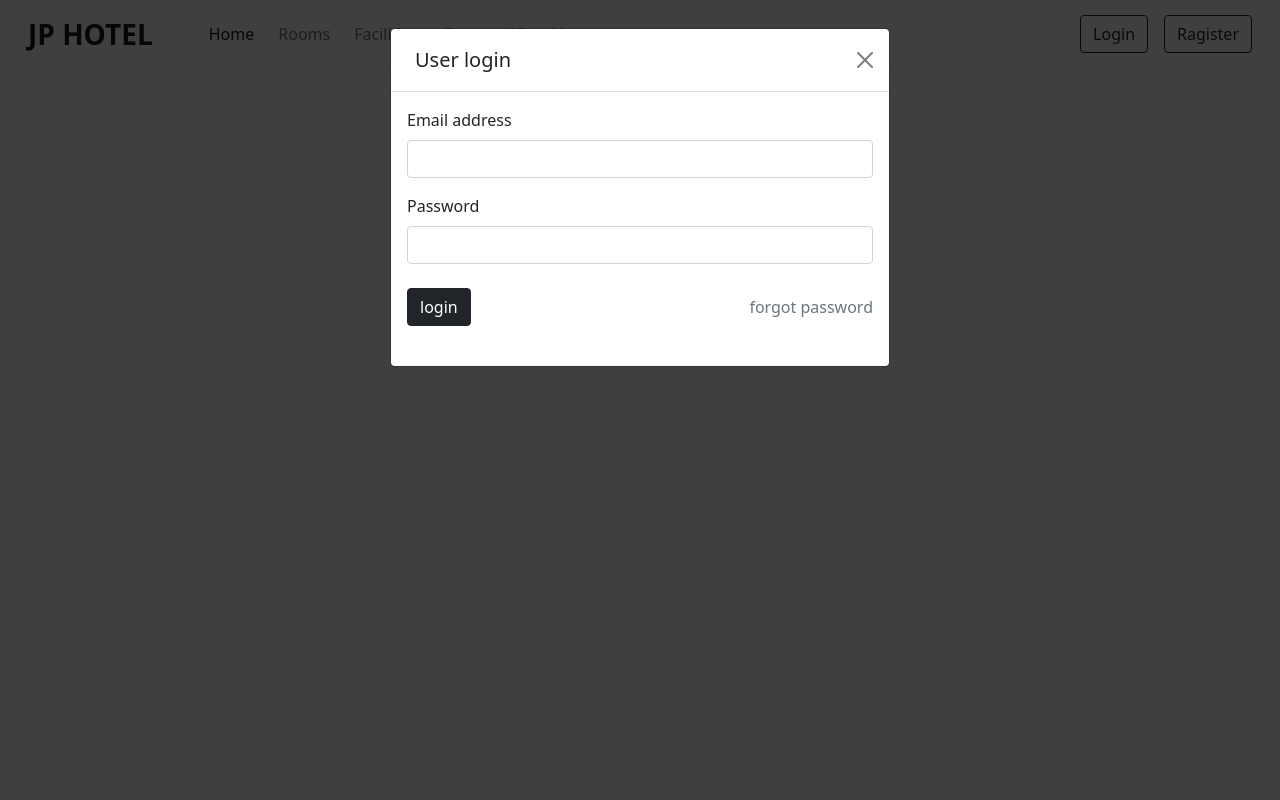
After one commit to Mahamadkadiwal/Project-of-php, a PHP site: page /inc/header.php in a window 1280 px wide, after a click on "Login". The commit adds this page. Run offline with PHP 8.4, Linux system fonts and the light colour scheme.

Commit message:
add header / indexpage link
index page add to header part

```diff
--- /dev/null
+++ b/inc/header.php
@@ -0,0 +1,154 @@
+<!-- <bootstrap  js link -->
+<script src="https://cdn.jsdelivr.net/npm/@popperjs/core@2.9.2/dist/umd/popper.min.js" integrity="sha384-IQsoLXl5PILFhosVNubq5LC7Qb9DXgDA9i+tQ8Zj3iwWAwPtgFTxbJ8NT4GN1R8p" crossorigin="anonymous"></script>
+<script src="https://cdn.jsdelivr.net/npm/bootstrap@5.0.2/dist/js/bootstrap.min.js" integrity="sha384-cVKIPhGWiC2Al4u+LWgxfKTRIcfu0JTxR+EQDz/bgldoEyl4H0zUF0QKbrJ0EcQF" crossorigin="anonymous"></script>
+<script src="https://cdn.jsdelivr.net/npm/bootstrap@5.0.2/dist/js/bootstrap.bundle.min.js" integrity="sha384-MrcW6ZMFYlzcLA8Nl+NtUVF0sA7MsXsP1UyJoMp4YLEuNSfAP+JcXn/tWtIaxVXM" crossorigin="anonymous">
+</script>
+<!-- bootstrap css link  -->
+<link href="https://cdn.jsdelivr.net/npm/bootstrap@5.0.2/dist/css/bootstrap.min.css" rel="stylesheet" integrity="sha384-EVSTQN3/azprG1Anm3QDgpJLIm9Nao0Yz1ztcQTwFspd3yD65VohhpuuCOmLASjC" crossorigin="anonymous">
+
+
+
+
+<!-- navbar  -->
+<nav class="navbar navbar-expand-lg navbar-light bg-white px-lg-3 py-lg-2 shadow-sm sticky-top">
+    <div class="container-fluid">
+        <a class="navbar-brand me-5 fw-bold fs-3 h-font" href="index.php">JP HOTEL </a>
+        <button class="navbar-toggler" type="button" data-bs-toggle="collapse" data-bs-target="#navbarSupportedContent" aria-controls="navbarSupportedContent" aria-expanded="false" aria-label="Toggle navigation">
+            <span class="navbar-toggler-icon"></span>
+        </button>
+        <div class="collapse navbar-collapse" id="navbarSupportedContent">
+            <ul class="navbar-nav me-auto mb-2 mb-lg-0">
+                <li class="nav-item">
+                    <a class="nav-link active me-2" aria-current="page" href="index.php">Home</a>
+                </li>
+                <li class="nav-item">
+                    <a class="nav-link me-2" href="rooms.php">Rooms</a>
+                </li>
+                <li class="nav-item">
+                    <a class="nav-link me-2" href="Facilities.php">Facilities</a>
+                </li>
+                <li class="nav-item ">
+                    <a class="nav-link me-2" href="contact.php">Contact US</a>
+                </li>
+                <li class="nav-item">
+                    <a class="nav-link" href="about.php">About</a>
+                </li>
+
+            </ul>
+            <div class="d-flex">
+
+                <button type="button" class="btn btn-outline-dark shadow-none me-lg-3 me-2" data-bs-toggle="modal" data-bs-target="#loginModal">
+                    Login
+                </button>
+                <button type="button" class="btn btn-outline-dark shadow-none " data-bs-toggle="modal" data-bs-target="#RagisterModal">
+                    Ragister
+                </button>
+            </div>
+        </div>
+    </div>
+</nav>
+
+<!-- Modal login -->
+<div class="modal fade" id="loginModal" data-bs-backdrop="static" data-bs-keyboard="false" tabindex="-1" aria-labelledby="staticBackdropLabel" aria-hidden="true">
+    <div class="modal-dialog">
+        <div class="modal-content">
+            <form action="">
+                <div class="modal-header">
+                    <h5 class="modal-title d-flex align-items-center">
+                        <i class="bi bi-person-circle fs-3 me-2"></i>User login
+                    </h5>
+                    <button type=" reset" class="btn-close shadow-none" data-bs-dismiss="modal" aria-label="Close"></button>
+                </div>
+                <div class="modal-body">
+                    <div class="mb-3">
+                        <label for="exampleInputEmail1" class="form-label">Email address</label>
+                        <input type="email" class="form-control shadow-none" id="exampleInputEmail1">
+                    </div>
+                    <div class="mb-4">
+                        <label for="password" class="form-label">Password</label>
+                        <input type="password" class="form-control shadow-none" id="password">
+                    </div>
+                    <div class=" d-flex align-items-center justify-content-between mb-2">
+                        <button type="submit" class="btn btn-dark shadow-none "> login </button>
+                        <a href="javascript: void(0)" class="text-secondary text-decoration-none">forgot password
+                        </a>
+                    </div>
+                </div>
+
+            </form>
+
+        </div>
+    </div>
+</div>
+<!-- modal register -->
+<div class="modal fade" id="RagisterModal" data-bs-backdrop="static" data-bs-keyboard="false" tabindex="-1" aria-labelledby="staticBackdropLabel" aria-hidden="true">
+    <div class="modal-dialog modal-lg">
+        <div class="modal-content">
+            <form action="">
+                <div class="modal-header">
+                    <h5 class="modal-title d-flex align-items-center">
+                        <i class="bi bi-person-lines-fill text-warning fs-3 me-2 "></i>
+                        User Ragister
+                    </h5>
+                    <button type=" reset" class="btn-close shadow-none" data-bs-dismiss="modal" aria-label="Close"></button>
+                </div>
+                <div class="modal-body">
+                    <span class="badge rounded-pill bg-light text-dark mb-3 text-wrap lh-base"> Your datils must
+                        match with your ID(aadhaar card,passport etc.. that will required during check-in )
+                    </span>
+
+                    <div class="container-fuild">
+                        <div class="row">
+                            <div class="col-md-6  mb-3">
+                                <label for="name" class="form-label">Name</label>
+                                <input type="text" class="form-control shadow-none" id="name">
+                            </div>
+                            <div class="col-md-6 mb-3">
+                                <label for="Email " class="form-label">Email </label>
+                                <input type="email" class="form-control shadow-none" id="Email ">
+                            </div>
+
+                            <div class="col-md-6 mb-3">
+                                <label for="number" class="form-label">phone number </label>
+                                <input type="number" class="form-control shadow-none" id="number">
+                            </div>
+                            <div class="col-md-6 mb-3">
+                                <label for="picture " class="form-label">picture </label>
+                                <input type="file" class="form-control shadow-none" id="picture ">
+                            </div>
+                            <div class="col-md-12  mb-3">
+                                <label for="address " class="form-label">Address </label>
+                                <textarea class="form-control shadow-none" id="exampleFormControlTextarea1" rows="1"></textarea>
+                            </div>
+                            <div class="col-md-6  mb-3">
+                                <label for="Pincode" class="form-label">Pincode </label>
+                                <input type="number" class="form-control shadow-none" id="Pincode">
+                            </div>
+                            <div class="col-md-6  mb-3">
+                                <label for="Date " class="form-label">Date of birth </label>
+                                <input type="date" class="form-control shadow-none" id="Date ">
+                            </div>
+                            <div class="col-md-6  mb-3">
+                                <label for="Password" class="form-label">Password </label>
+                                <input type="password" class="form-control shadow-none" id="Password">
+                            </div>
+                            <div class="col-md-6  mb-3">
+                                <label for="Conform Password " class="form-label">Conform Password </label>
+                                <input type="password" class="form-control shadow-none" id="Conform Password ">
+                            </div>
+
+                        </div>
+                    </div>
+
+                    <div class="text-center my-1">
+                        <button type="submit" class="btn btn-dark shadow-none "> Ragister </button>
+                    </div>
+
+
+                </div>
+
+            </form>
+
+        </div>
+    </div>
+</div>
--- a/index.php
+++ b/index.php
@@ -19,7 +19,8 @@
 </head>
 
 <body>
-    <h1> hello </h1>
+    <?php require('inc/header.php'); ?>
+
 </body>
 
 </html>
```
